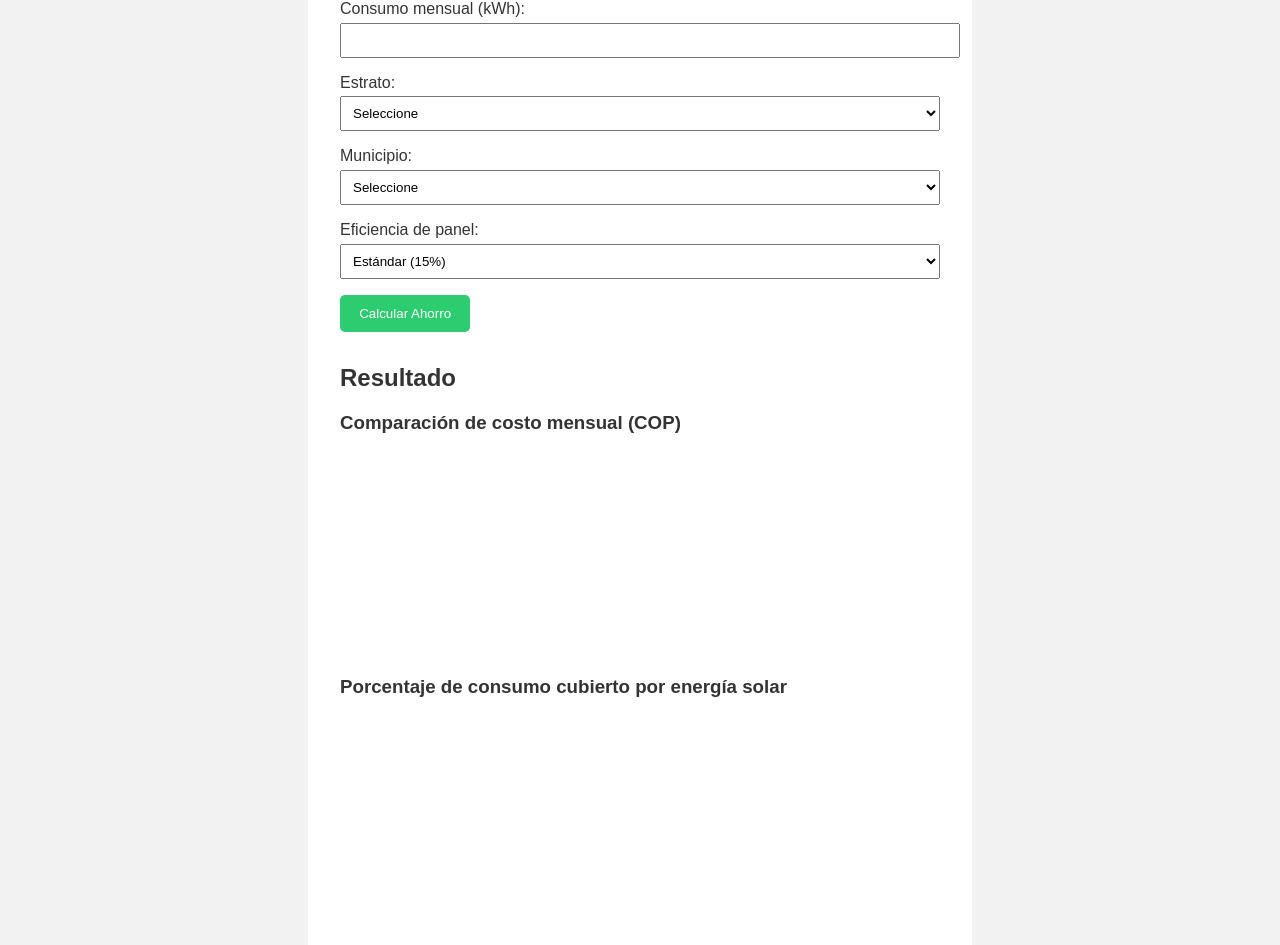
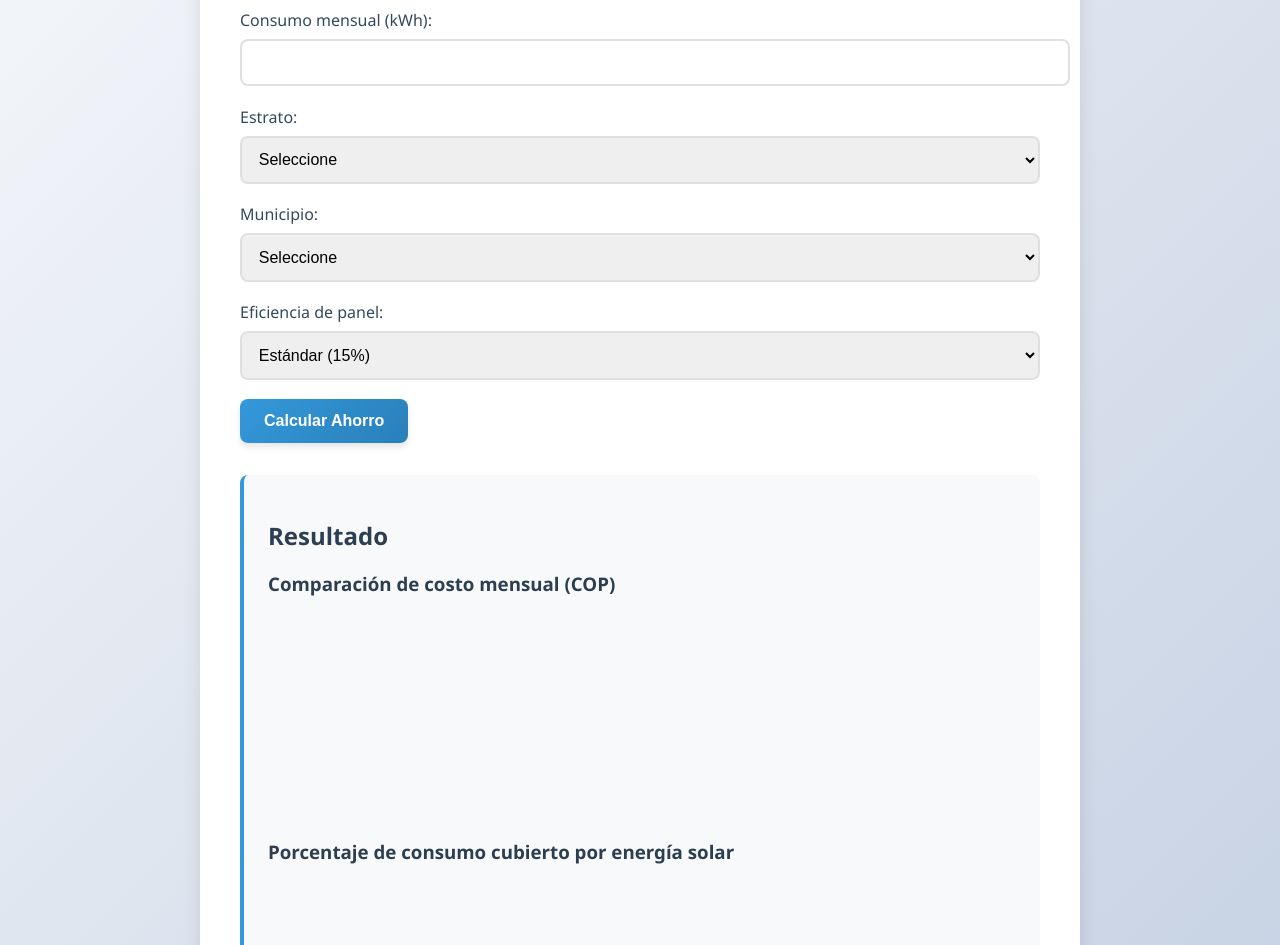
Before and after one commit to JesusC2003/TalentoTech, a plain HTML site: page index.html in a window 1280 px wide. Shown: the part 181-1126 px from the top of the page. Drawn offline with nearby package versions, Linux system fonts and the light colour scheme.

Commit message:
cambios css

```diff
--- a/style.css
+++ b/style.css
@@ -1,42 +1,94 @@
 body {
-  font-family: Arial, sans-serif;
-  margin: 2rem;
-  background-color: #f2f2f2;
-  color: #333;
+  font-family: 'Segoe UI', Arial, sans-serif;
+  margin: 0;
+  padding: 2rem;
+  background: linear-gradient(135deg, #f5f7fa 0%, #c3cfe2 100%);
+  color: #2c3e50;
+  min-height: 100vh;
 }
 
 main {
-  max-width: 600px;
-  margin: auto;
+  max-width: 800px;
+  margin: 2rem auto;
   background: white;
-  padding: 2rem;
-  border-radius: 8px;
+  padding: 2.5rem;
+  border-radius: 15px;
+  box-shadow: 0 10px 20px rgba(0, 0, 0, 0.1);
+  transition: transform 0.3s ease;
+}
+
+main:hover {
+  transform: translateY(-5px);
 }
 
 form label {
   display: block;
-  margin-bottom: 1rem;
+  margin-bottom: 1.2rem;
+  font-weight: 500;
+  color: #34495e;
 }
 
 input, select {
   width: 100%;
-  padding: 0.5rem;
-  margin-top: 0.3rem;
+  padding: 0.8rem;
+  margin-top: 0.5rem;
+  border: 2px solid #e0e0e0;
+  border-radius: 8px;
+  transition: all 0.3s ease;
+  font-size: 1rem;
+}
+
+input:focus, select:focus {
+  outline: none;
+  border-color: #3498db;
+  box-shadow: 0 0 0 3px rgba(52, 152, 219, 0.2);
 }
 
 button {
-  padding: 0.7rem 1.2rem;
-  background: #2ecc71;
+  padding: 0.8rem 1.5rem;
+  background: linear-gradient(135deg, #3498db 0%, #2980b9 100%);
   color: white;
   border: none;
-  border-radius: 5px;
+  border-radius: 8px;
   cursor: pointer;
+  font-size: 1rem;
+  font-weight: 600;
+  transition: all 0.3s ease;
+  box-shadow: 0 4px 6px rgba(0, 0, 0, 0.1);
 }
 
 button:hover {
-  background: #27ae60;
+  background: linear-gradient(135deg, #2980b9 0%, #2573a7 100%);
+  transform: translateY(-2px);
+  box-shadow: 0 6px 8px rgba(0, 0, 0, 0.15);
+}
+
+button:active {
+  transform: translateY(0);
+  box-shadow: 0 2px 4px rgba(0, 0, 0, 0.1);
 }
 
 #resultado {
   margin-top: 2rem;
+  padding: 1.5rem;
+  background: #f8f9fa;
+  border-radius: 8px;
+  border-left: 4px solid #3498db;
+  transition: all 0.3s ease;
 }
+
+/* Animación para elementos que aparecen */
+@keyframes fadeIn {
+  from {
+    opacity: 0;
+    transform: translateY(10px);
+  }
+  to {
+    opacity: 1;
+    transform: translateY(0);
+  }
+}
+
+#resultado {
+  animation: fadeIn 0.5s ease-out;
+}
```
